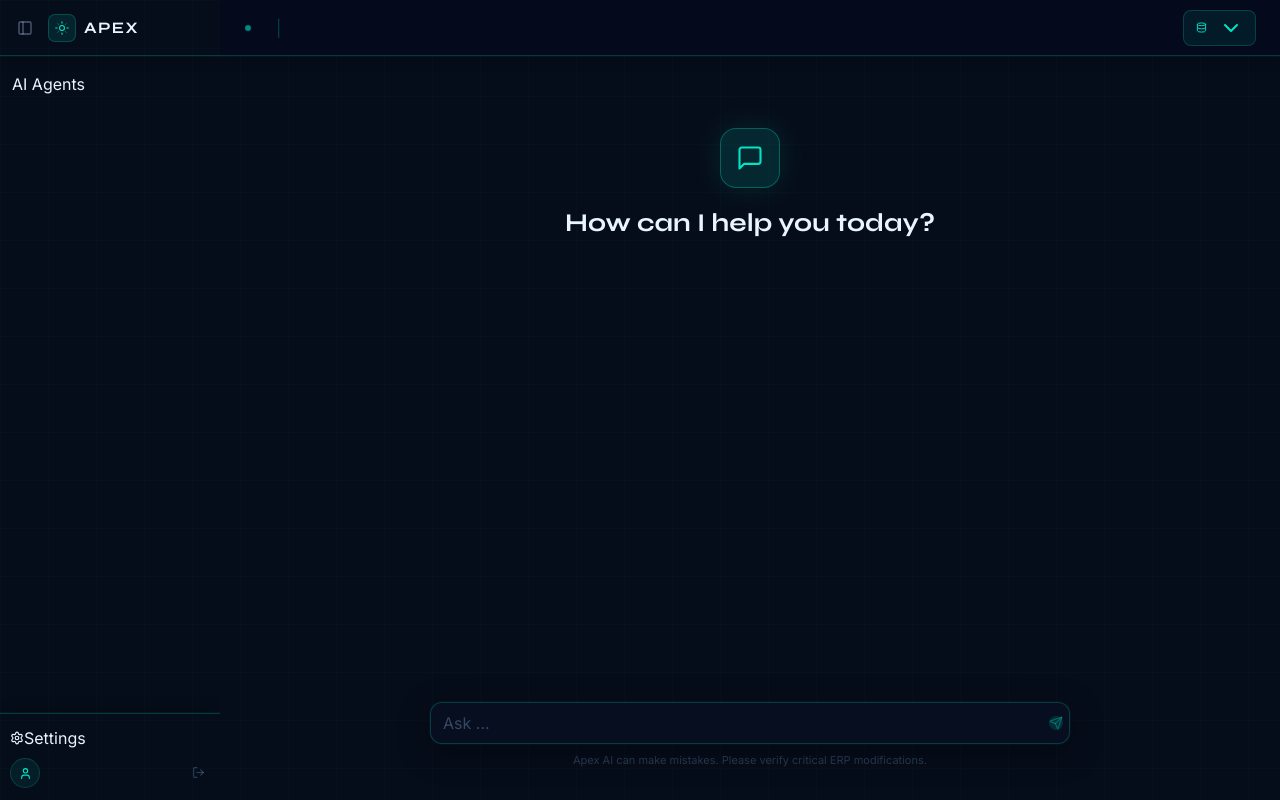
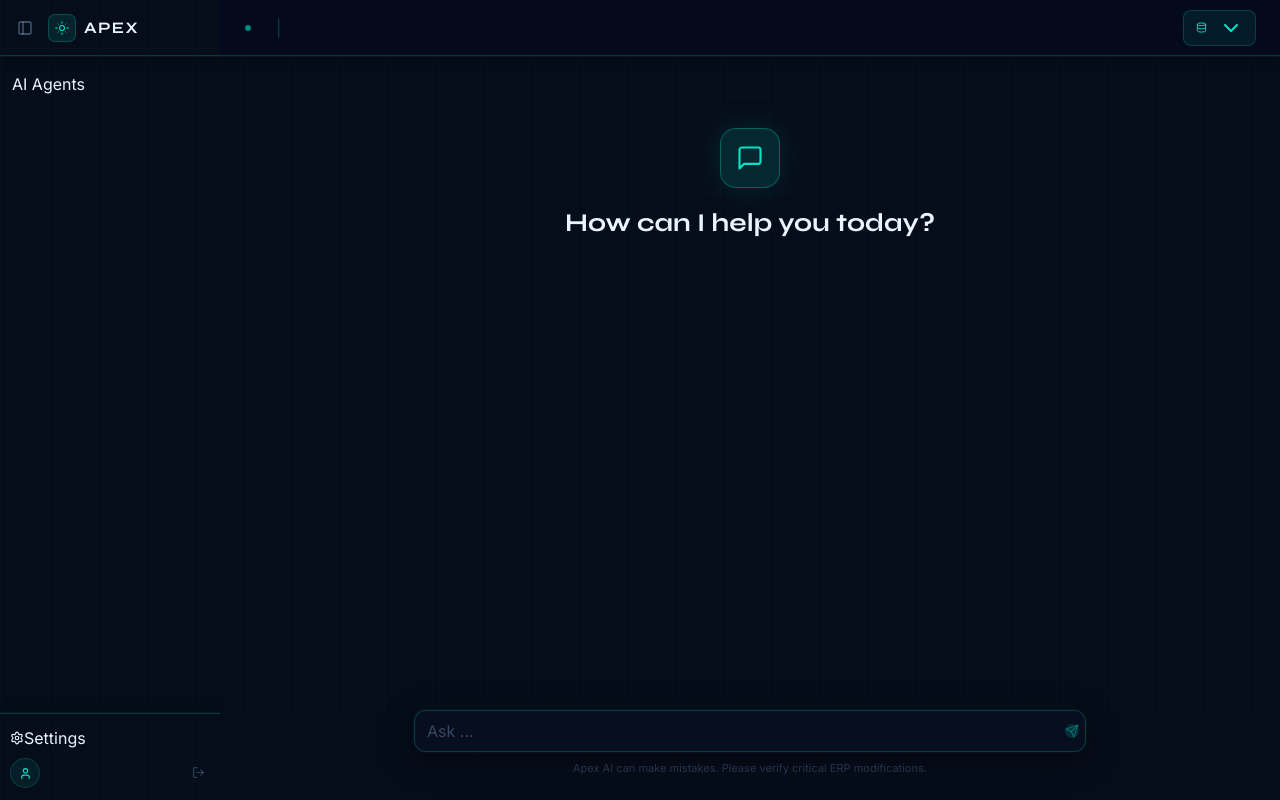
Before and after one commit to sharadtripathiyash/mitra_central, a FastAPI app: template app/templates/agents/mitra.html in a window 1280 px wide. Run offline with FastAPI, Linux system fonts and the light colour scheme; the template is opened without the code that fills it, so the values that code supplies are empty; some libraries are stand-ins or nearby versions.

Commit message:
Fix chat input bar collapsing to icon-only in Apex/Visual
The left-1/2 -translate-x-1/2 centering trick breaks inside an
overflow:hidden flex container — the form width collapsed, leaving
only the send icon visible. Reverted to the reliable left-0 right-0
with inner max-w-2xl mx-auto centering pattern.

Co-Authored-By: Claude Sonnet 4.6 <noreply@anthropic.com>

```diff
--- a/app/templates/partials/chat_shell.html
+++ b/app/templates/partials/chat_shell.html
@@ -190,7 +190,9 @@
     </main>
 
     <!-- ── Floating input ── -->
-    <div class="absolute bottom-8 left-1/2 -translate-x-1/2 z-20 w-full max-w-2xl px-4">
+    <div class="absolute bottom-0 left-0 right-0 z-20 px-4 pb-6"
+         style="background:linear-gradient(to top,rgba(6,13,26,1) 0%,rgba(6,13,26,0.92) 55%,transparent 100%)">
+      <div class="max-w-2xl mx-auto">
         {% block input_extra %}{% endblock %}
         <form @submit.prevent="send()"
               class="relative flex items-center rounded-xl"
@@ -224,6 +226,7 @@
           Apex AI can make mistakes. Please verify critical ERP modifications.
         </p>
       </div>
+    </div>
 
   </div>
 
```
Lines whose indentation alone changed are shown as unchanged.
